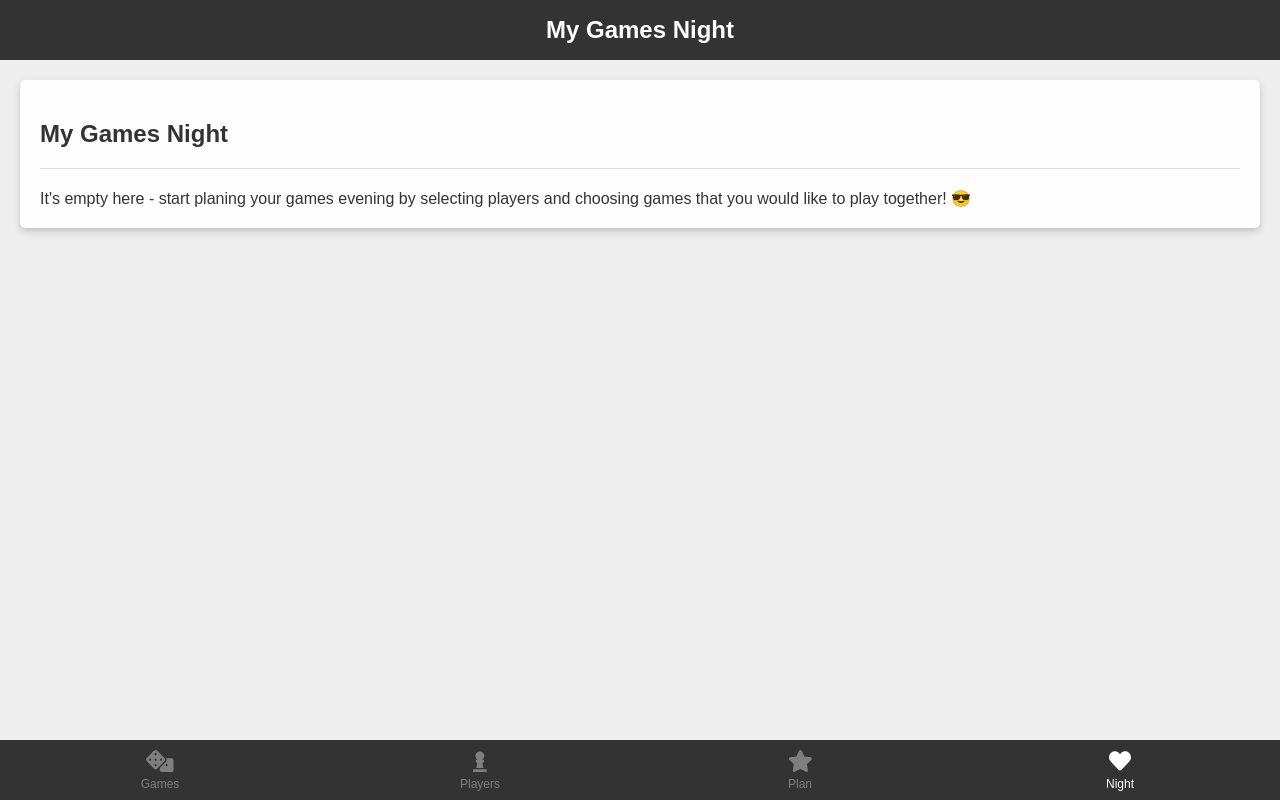
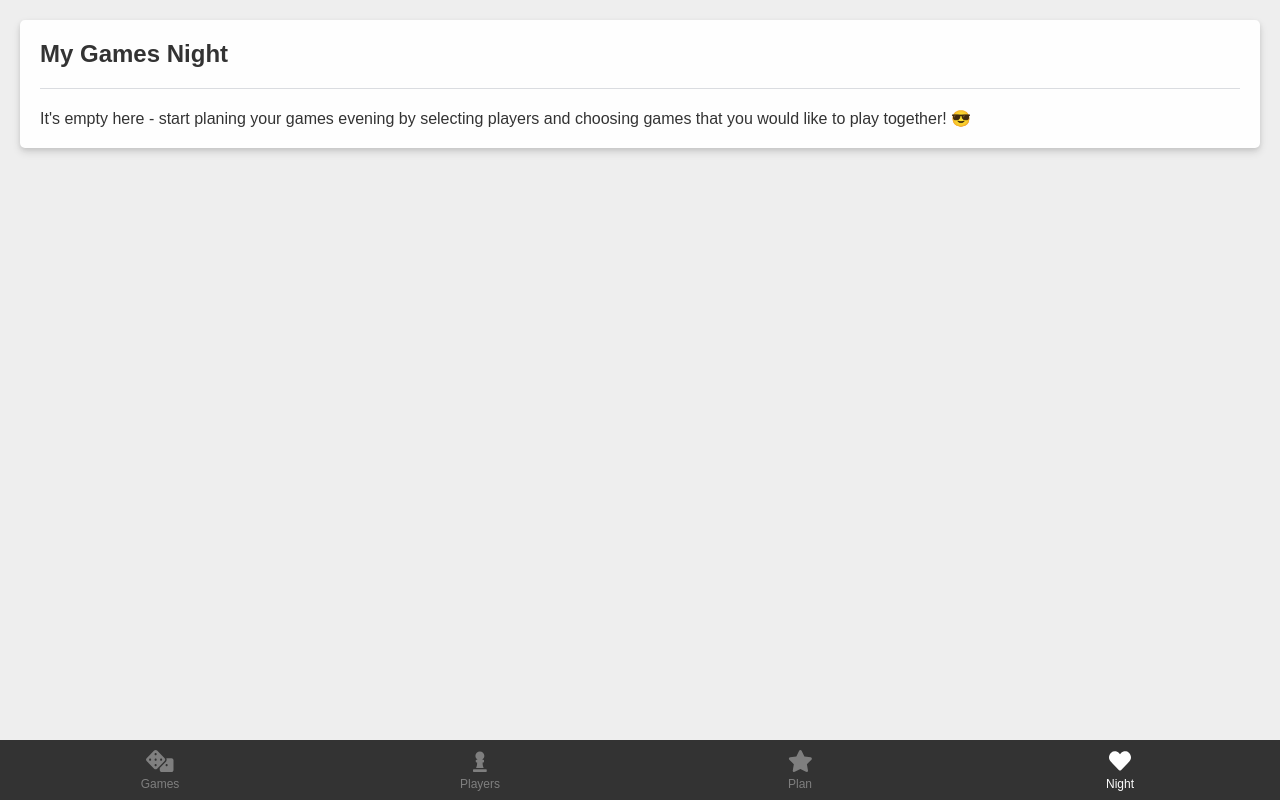
Before and after one commit to fraukedtz/board-games-app, a React (Create React App) app: page /mygamesnight in a window 1280 px wide. Built offline with nearby package versions, Linux system fonts and the light colour scheme; a web font is replaced by a local one.

Commit message:
Remove Header

```diff
--- a/src/components/App.js
+++ b/src/components/App.js
@@ -16,7 +16,7 @@ import ImgMonopoly from '../images/games/monopoly.jpg'
 
 const Wrapper = styled.div`
   display: grid;
-  grid-template-rows: 60px auto 60px;
+  grid-template-rows: auto 60px;
   height: 100vh;
 `
 
--- a/src/components/Header.js
+++ /dev/null
@@ -1,23 +0,0 @@
-import React, { Component } from 'react'
-import styled from 'styled-components'
-import PropTypes from 'prop-types'
-
-const Wrapper = styled.section`
-  align-items: center;
-  background: #333;
-  color: #fefefe;
-  display: flex;
-  font-size: 1.5em;
-  font-weight: bold;
-  justify-content: center;
-  width: 100%;
-`
-
-export default class Header extends Component {
-  static propTypes = {
-    text: PropTypes.string
-  }
-  render() {
-    return <Wrapper data-cy="Header">{this.props.text}</Wrapper>
-  }
-}
--- a/src/components/card/Card.js
+++ b/src/components/card/Card.js
@@ -4,7 +4,6 @@ export default styled.section`
   align-self: start;
   background-color: #fefefe;
   border-radius: 5px;
-  /* box-shadow: 0 1px 3px rgba(0, 0, 0, 0.12), 0 1px 2px rgba(0, 0, 0, 0.24); */
   box-shadow: 0 4px 8px 0 rgba(0, 0, 0, 0.12), 0 2px 4px 0 rgba(0, 0, 0, 0.08);
   padding: ${props => props.padding || 0}px;
 `
--- /dev/null
+++ b/src/components/card/Heading.js
@@ -0,0 +1,13 @@
+import React, { Component } from 'react'
+import styled from 'styled-components'
+
+const Wrapper = styled.h2`
+  margin-top: 0;
+`
+
+export default class Heading extends Component {
+  render() {
+    const { text } = this.props
+    return <Wrapper>{text}</Wrapper>
+  }
+}
--- a/src/components/screens/GamesNightScreen.js
+++ b/src/components/screens/GamesNightScreen.js
@@ -1,10 +1,10 @@
 import React, { Component } from 'react'
 
-import Header from '../Header'
 import CardsContainer from '../card/CardsContainer'
 import PlayerTag from '../card/PlayerTag'
 import Card from '../card/Card'
 import GameTag from '../card/GameTag'
+import Heading from '../card/Heading'
 import SubHeading from '../card/SubHeading'
 import Separator from '../card/Separator'
 import GamesContainer from '../styledcomponents/GamesContainer'
@@ -14,10 +14,9 @@ export default class GamesNightScreen extends Component {
   render() {
     return (
       <React.Fragment>
-        <Header text={'Games Night'} />
         <CardsContainer>
           <Card padding={20}>
-            <h2>{'Plan Games Night'}</h2>
+            <Heading text="Plan Games Night" />
             <Separator margin={20} />
             {this.props.gamesNight.players.length > 0 ? null : (
               <React.Fragment>
--- a/src/components/screens/GamesScreen.js
+++ b/src/components/screens/GamesScreen.js
@@ -1,6 +1,5 @@
 import React, { Component } from 'react'
 
-import Header from '../Header'
 import CardsContainer from '../card/CardsContainer'
 import GameCard from '../card/GameCard'
 
@@ -8,7 +7,6 @@ export default class GamesScreen extends Component {
   render() {
     return (
       <React.Fragment>
-        <Header text={'Games'} />
         <CardsContainer>{this.renderAllGames()}</CardsContainer>
       </React.Fragment>
     )
--- a/src/components/screens/MyGamesNightScreen.js
+++ b/src/components/screens/MyGamesNightScreen.js
@@ -1,11 +1,11 @@
 import React, { Component } from 'react'
 
-import Header from '../Header'
 import CardsContainer from '../card/CardsContainer'
 import Card from '../card/Card'
 import Separator from '../card/Separator'
 import PlayerTagWithImg from '../card/PlayerTagWithImg'
 import GameTagWithWinner from '../card/GameTagWithWinner'
+import Heading from '../card/Heading'
 import SubHeading from '../card/SubHeading'
 import GamesContainer from '../styledcomponents/GamesContainer'
 import PlayersContainer from '../styledcomponents/PlayersContainer'
@@ -14,10 +14,9 @@ export default class MyGamesNightScreen extends Component {
   render() {
     return (
       <React.Fragment>
-        <Header text={'My Games Night'} />
         <CardsContainer>
           <Card padding={20}>
-            <h2>{'My Games Night'}</h2>
+            <Heading text="My Games Night" />
             <Separator margin={20} />
             {this.props.gamesNight.players.length > 0 ? (
               <React.Fragment>
--- a/src/components/screens/PlayersScreen.js
+++ b/src/components/screens/PlayersScreen.js
@@ -1,6 +1,5 @@
 import React, { Component } from 'react'
 
-import Header from '../Header'
 import CardsContainer from '../card/CardsContainer'
 import PlayerCard from '../card/PlayerCard'
 
@@ -8,7 +7,6 @@ export default class PlayersScreen extends Component {
   render() {
     return (
       <React.Fragment>
-        <Header text={'Players'} />
         <CardsContainer>{this.renderAllPlayers()}</CardsContainer>
       </React.Fragment>
     )
```
